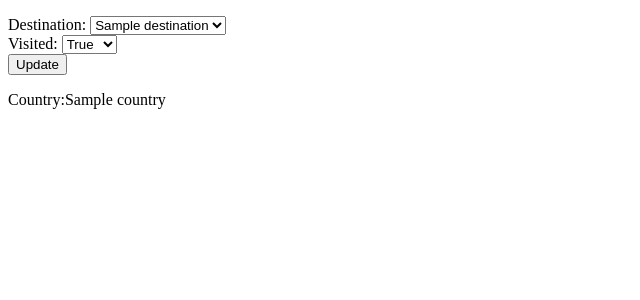
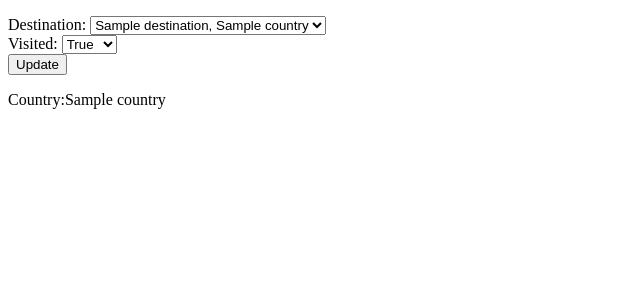
Before and after one commit to spencerT101/Bucket_List_Project_1, a Flask app: page /destinations/1/edit_destination in a window 1280 px wide. Shown: the part 88-388 px from the top of the page, without its empty margins (0-640 px from the left). Run offline with Flask 2, Linux system fonts and the light colour scheme; a database or web service that is not in the repository returns one stand-in record (values such as "Sample title"); some libraries are stand-ins or nearby versions.

Commit message:
working on update visited to True

```diff
--- a/project_start_code/controllers/destination_controller.py
+++ b/project_start_code/controllers/destination_controller.py
@@ -41,8 +41,9 @@ def edit_destination(id):
 
 @city_destinations_blueprint.route("/destinations/<id>", methods = ['POST'])
 def update_visited(id):
+    destination = request.form["destination"]
     visit = request.form["visited"]
-    visited = destination_repository.select(visit)
-    destination_visit = Destination(visited, id)
+    country_id = country_repository.select(id)
+    destination_visit = Destination(destination, country_id, visit)
     destination_repository.update(destination_visit)
     return redirect('/destinations')
--- a/project_start_code/templates/destinations/edit_destination.html
+++ b/project_start_code/templates/destinations/edit_destination.html
@@ -8,7 +8,7 @@
         <option value = {{destination.id}}
         {% if bucket_list.destination.id == destination.id %} selected = "selected"
         {% endif %}>
-        {{destination.city_name}}</option>
+        {{destination.city_name}}, {{destination.country.name}}</option>
 
         {% endfor %}
     </select>
```
